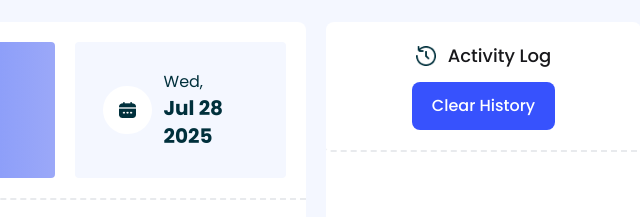
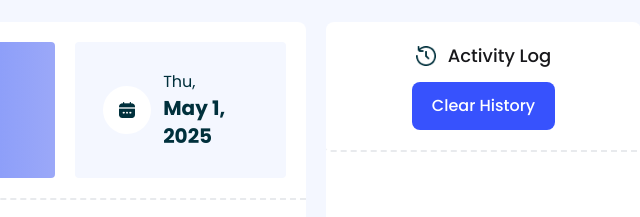
Before and after one commit to JohonCruze/A5-Dev-Board, a plain HTML site: page index.html in a window 1280 px wide. Shown: the part 138-355 px from the top of the page, 639-1279 px from the left. Drawn offline with nearby package versions, Linux system fonts and the light colour scheme.

Commit message:
current date and time added

```diff
--- a/index.html
+++ b/index.html
@@ -41,7 +41,7 @@
                     </div>
                     <div class="btn-circle avatar bg-[#F4F7FF] rounded-full p-3">
                         <div class="w-10 rounded-full cursor-pointer">
-                            <img id="bg-color" alt="Tailwind CSS Navbar component" src="/assets/theme-btn.png" />
+                            <img id="bg-color" alt="Tailwind CSS Navbar component" src="./assets/theme-btn.png" />
                         </div>
                     </div>
                 </div>
@@ -82,11 +82,11 @@
                                     <img class="w-5 bg-white" src="./assets/calender.png" alt="" />
                                 </div>
                                 <div>
-                                    <p class="text-[#00303C]">Wed, </p>
-                                    <p class="text-xl font-bold text-[#00303C]">
-                                        Jul 28 2025
+                                    <p class="text-[#00303C]" id="day-name">Wed, </p>
+                                    <p class="text-xl font-bold text-[#00303C]" id="full-date">
+                                      Jul 28 2025
                                     </p>
-                                </div>
+                                  </div>
                             </div>
                         </div>
                     </div>
--- a/scripts/main.js
+++ b/scripts/main.js
@@ -60,3 +60,19 @@ bgColor.addEventListener('click', function () {
     const a = Math.random().toFixed(2);
     body.style.backgroundColor = `rgba(${r}, ${g}, ${b}, ${a})`;
 });
+
+
+// Current Date & Time
+
+const now = new Date();
+
+  const dayName = now.toLocaleString('en-US', { weekday: 'short' });
+
+  const currentDate = now.toLocaleString('en-US', {
+    month: 'short',
+    day: 'numeric',
+    year: 'numeric'
+  });
+
+  document.getElementById('day-name').textContent = `${dayName},`;
+  document.getElementById('full-date').textContent = currentDate;
```
